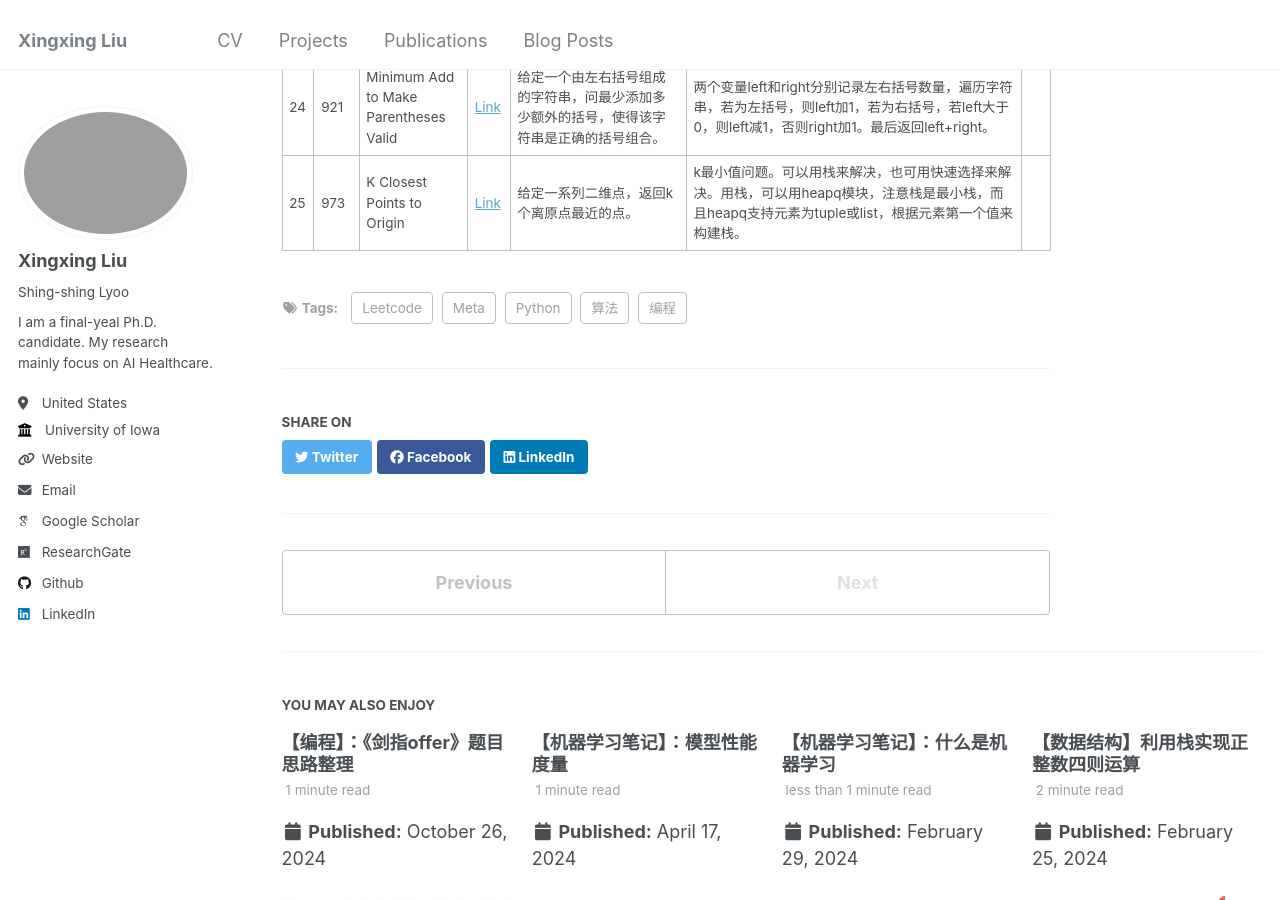
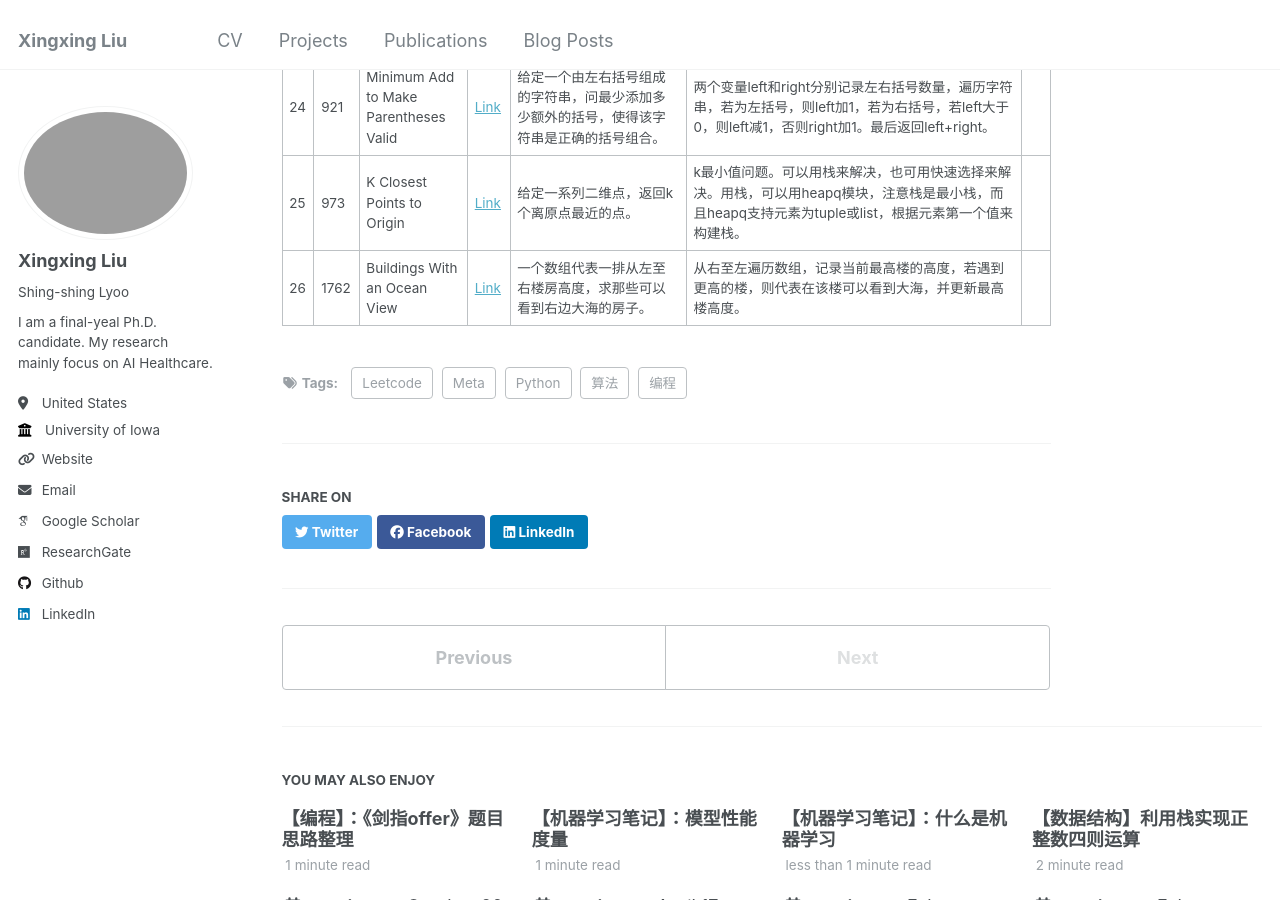
Before and after one commit to xxliu1996/xxliu1996.github.io, a Jekyll site: the page built from _posts/2024-11-10-blog-leetcode-meta.md, in a window 1280 px wide and 900 px high, scrolled down 3515 px. Built offline with Jekyll 4.4.1, drawn with Linux system fonts in a browser that asks for light colours; some web fonts are replaced.

Commit message:
update blog 2024-blog-leetcode-meta

```diff
--- a/_posts/2024-11-10-blog-leetcode-meta.md
+++ b/_posts/2024-11-10-blog-leetcode-meta.md
@@ -41,3 +41,4 @@ tags:
 |23|791|Custom Sort String|[Link](https://leetcode.com/problems/custom-sort-string/description/)|给定一个字符串，和一个字符串order，按照order中字符顺序来排列字符串。|（1）按照order中字符，设定26个英文字母的顺序，按照这个顺序利用sort函数来排列字符串。（2）创建一个hashmap，统计字符串中每个字符的频率。然后遍历order字符串，如果字符在hashmap中，则按照频率扩展字符串。最后，再把没有在order中出现的字符附加上去。||
 |24|921|Minimum Add to Make Parentheses Valid|[Link](https://leetcode.com/problems/minimum-add-to-make-parentheses-valid/description/)|给定一个由左右括号组成的字符串，问最少添加多少额外的括号，使得该字符串是正确的括号组合。|两个变量left和right分别记录左右括号数量，遍历字符串，若为左括号，则left加1，若为右括号，若left大于0，则left减1，否则right加1。最后返回left+right。||
 |25|973|K Closest Points to Origin|[Link](https://leetcode.com/problems/k-closest-points-to-origin/description/)|给定一系列二维点，返回k个离原点最近的点。|k最小值问题。可以用栈来解决，也可用快速选择来解决。用栈，可以用heapq模块，注意栈是最小栈，而且heapq支持元素为tuple或list，根据元素第一个值来构建栈。||
+|26|1762|Buildings With an Ocean View|[Link](https://leetcode.com/problems/buildings-with-an-ocean-view/description/)|一个数组代表一排从左至右楼房高度，求那些可以看到右边大海的房子。|从右至左遍历数组，记录当前最高楼的高度，若遇到更高的楼，则代表在该楼可以看到大海，并更新最高楼高度。||
```
